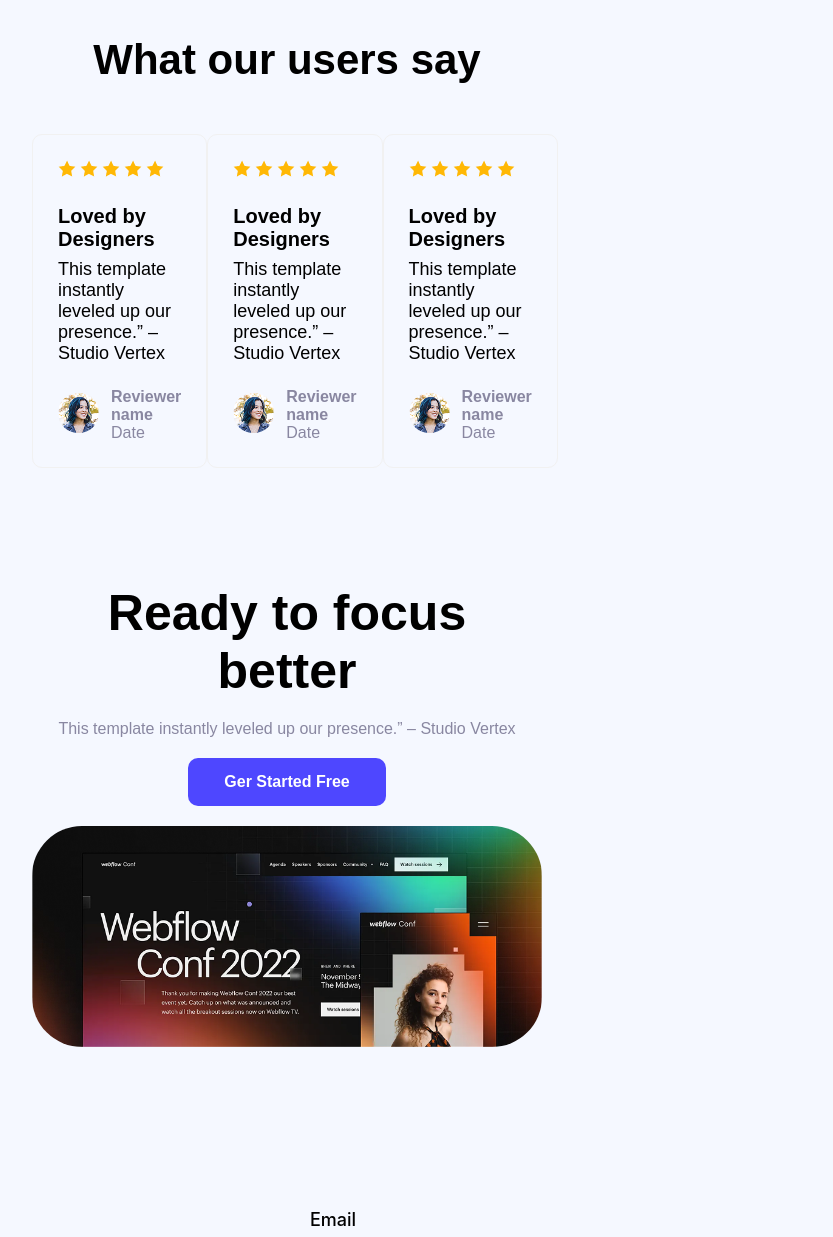
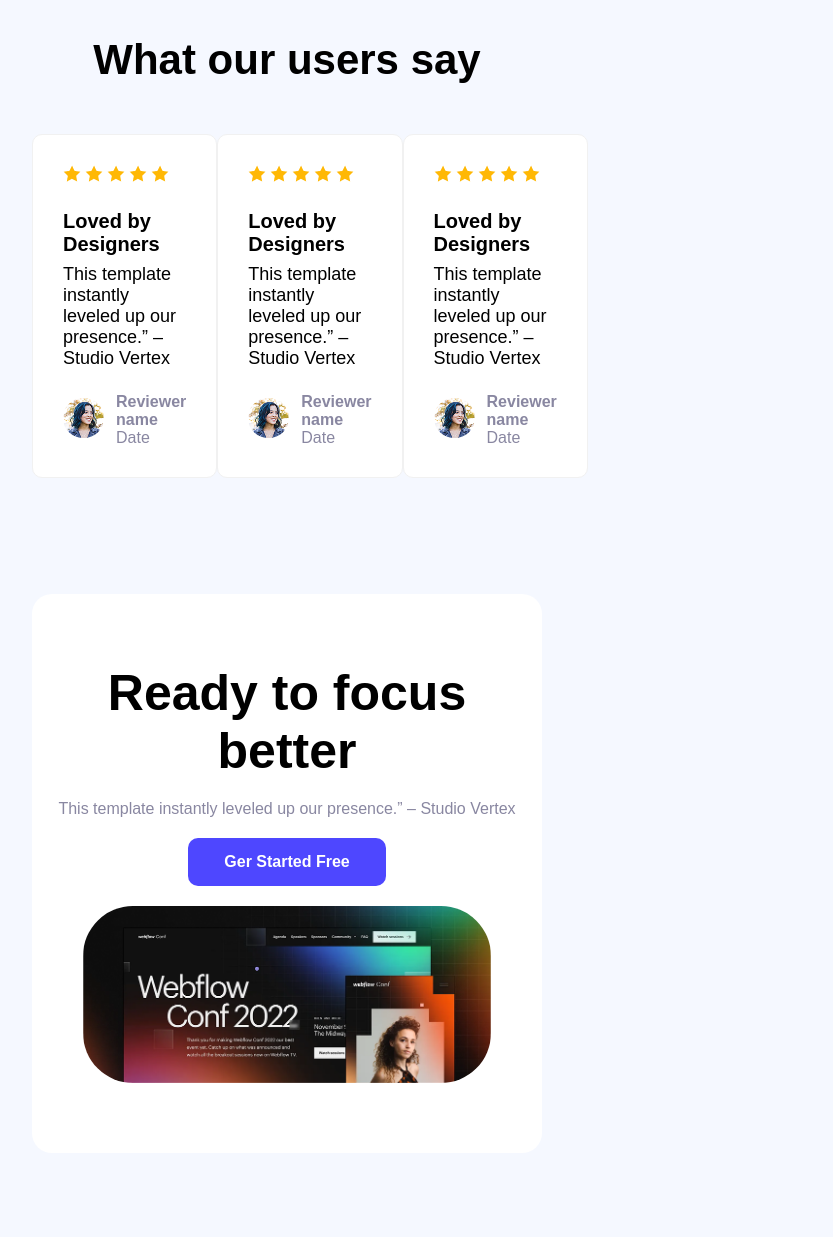
Before and after one commit to Ontor-Bhuiyan/First-Assignment, a plain HTML site: page index.html in a window 1280 px wide. Shown: the part 1880-3117 px from the top of the page, without its empty margins (353-1186 px from the left). Drawn offline with Linux system fonts and the light colour scheme.

Commit message:
challenge button work done

```diff
--- a/css/style.css
+++ b/css/style.css
@@ -4,12 +4,13 @@
     padding: 0px;
 }
 
-body{
+header{
     background: #F5F8FF;
 }
 
-footer{
-    background: #FFFFFF;
+main{
+    background: #F5F8FF;
+    border-bottom: 2px solid #f1f1f1;
 }
 
 ul li{
@@ -183,8 +184,9 @@ nav .nav-title{
 }
 
 .users-feedback{
-    padding: 25px;
+    padding: 30px;
     border-radius: 10px;
+    background: #ffffff;
     border: 1px solid #f1f1f1;
 }
 .users-feedback .users-sub-title{
@@ -232,7 +234,10 @@ nav .nav-title{
 }
 
 .focus-content{
+    padding: 70px 0;
     text-align: center;
+    border-radius: 20px;
+    background: #ffffff;
 }
 .focus-content .focus-title{
     font-size: 50px;
@@ -248,9 +253,9 @@ nav .nav-title{
     font-family: 'Railway', sans-serif;
 }
 .focus-content .focus-image{
-    width: 100%;
+    width: 80%;
     display: block;
-    margin-top: 20px;
+    margin: 20px auto 0;
     border-radius: 50px;
 }
 
--- a/index.html
+++ b/index.html
@@ -157,7 +157,7 @@
             <section class="more-details-sec">
                 <div class="more-details-content">
                     <h1 class="more-details-title">For More Details</h1>
-                    <a href="#"><button>More Details</button></a>
+                    <a href="#"><button>Click Here</button></a>
                 </div>
             </section>
         </main>
```
